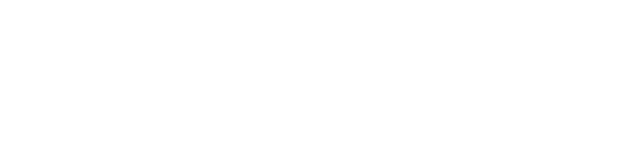
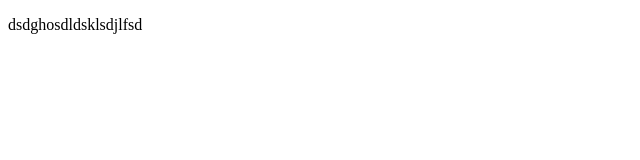
Before and after one commit to shayanthekid/test, a plain HTML site: page index.html in a window 1280 px wide. Shown: the whole page, without its empty margins (0-640 px from the left). Drawn offline with Linux system fonts and the light colour scheme.

Commit message:
third commit

```diff
--- a/index.html
+++ b/index.html
@@ -9,7 +9,7 @@
 <body>
 
     <section>
-
+ <p>dsdghosdldsklsdjlfsd</p>
     </section>
 
     <script src="script.js"></script>
```
